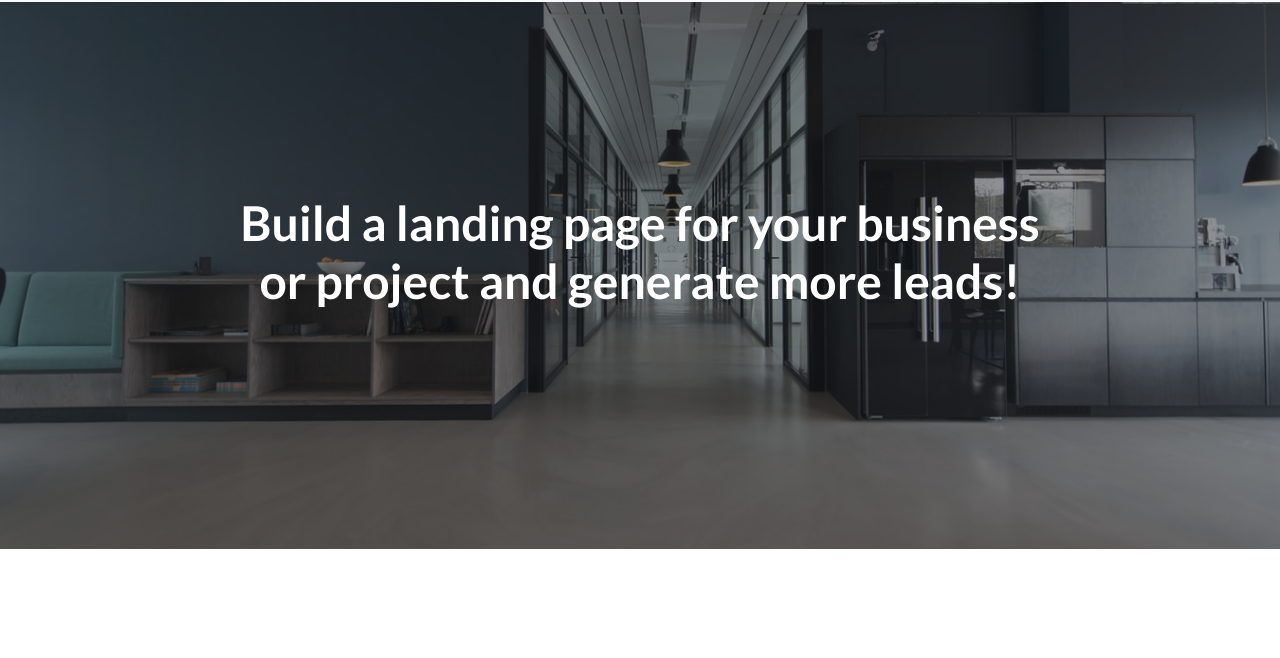
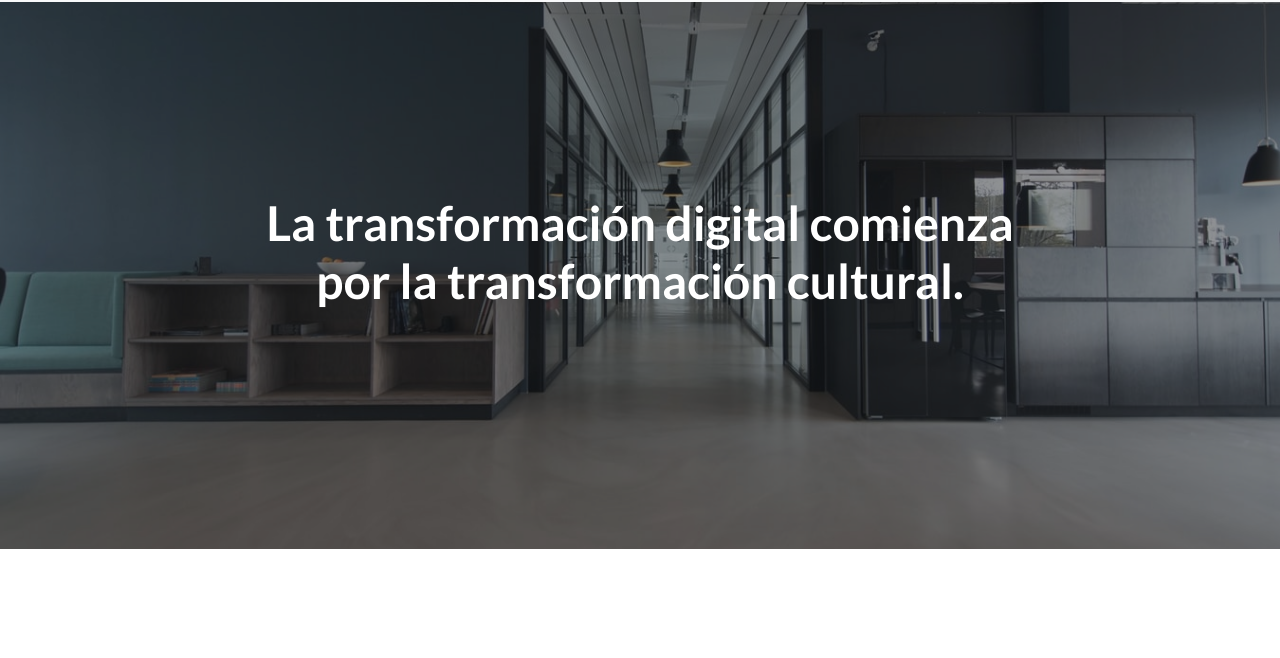
Before and after one commit to augusto-velez/digitech, a website: page index.html in a window 1280 px wide. Shown: the part 124-782 px from the top of the page. Drawn offline with Linux system fonts and the light colour scheme.

Commit message:
se cambio mensaje de imagen principal

```diff
--- a/index.html
+++ b/index.html
@@ -61,7 +61,7 @@
     <div class="container">
       <div class="row">
         <div class="col-xl-9 mx-auto">
-          <h1 class="mb-5">Build a landing page for your business or project and generate more leads!</h1>
+          <h1 class="mb-5">La transformación digital comienza por la transformación cultural.</h1>
         </div>
         <div class="col-md-10 col-lg-8 col-xl-7 mx-auto">
         </div>
```
